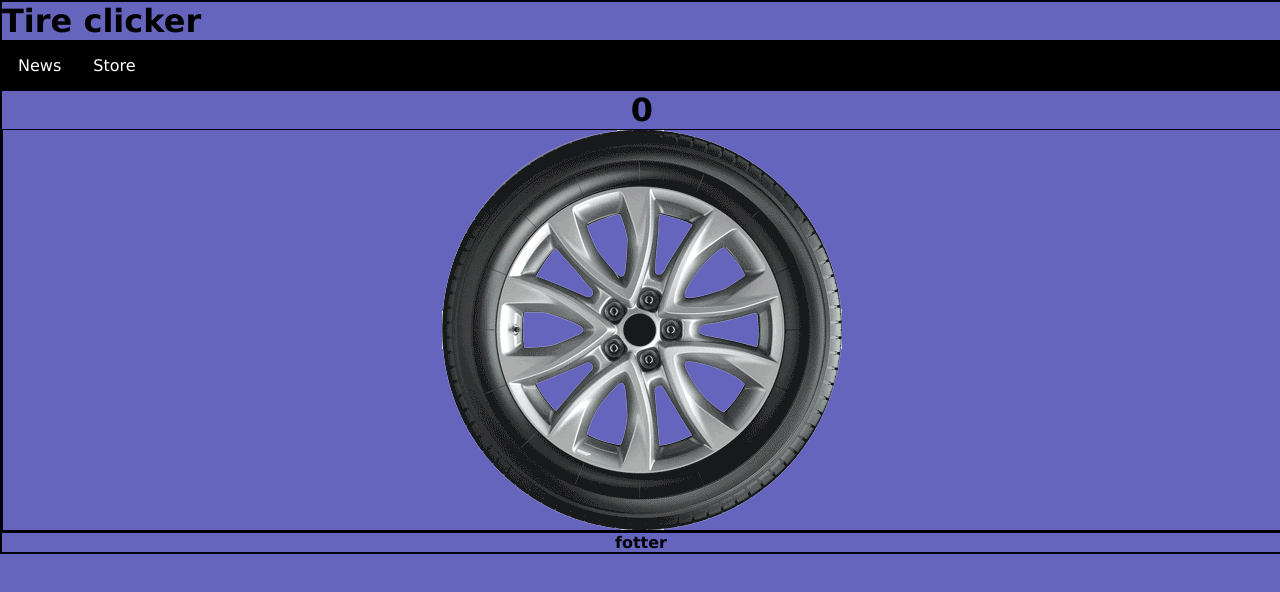
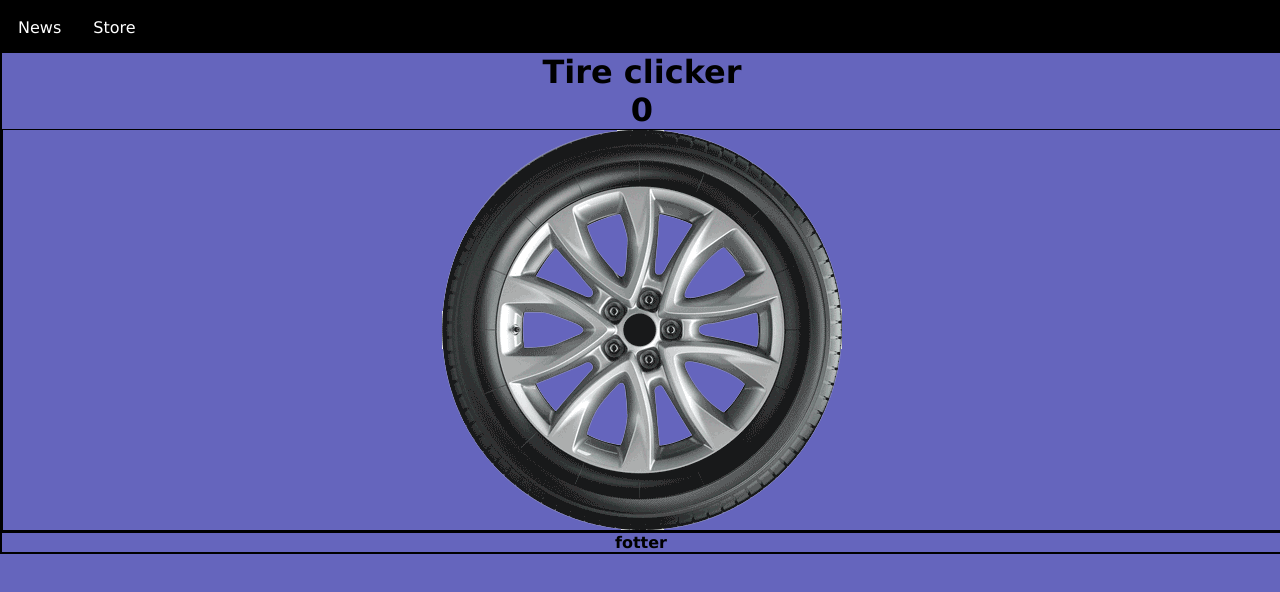
Before and after one commit to serty04/Java-script-prosjekt, a plain HTML site: page index.html in a window 1280 px wide. Drawn offline with Linux system fonts and the light colour scheme.

Commit message:
små forandring

```diff
--- a/index.html
+++ b/index.html
@@ -7,7 +7,6 @@
 
     <div id="innpakning">
         <div id="header">
-            <h1 id="header1">Tire clicker</h1>
         </div>
 
         <div id="navbar">
@@ -19,6 +18,7 @@
         </div>
 
         <div id="innhold">
+            <h1 id="header1">Tire clicker</h1>
             <h1 id="score">0</h1>
             <div id="tire">
 
--- a/style.css
+++ b/style.css
@@ -75,3 +75,7 @@ ul {
     display: flex;
     justify-content: center;
   }
+  #header1{
+    display: flex;
+    justify-content: center;
+  }
```
